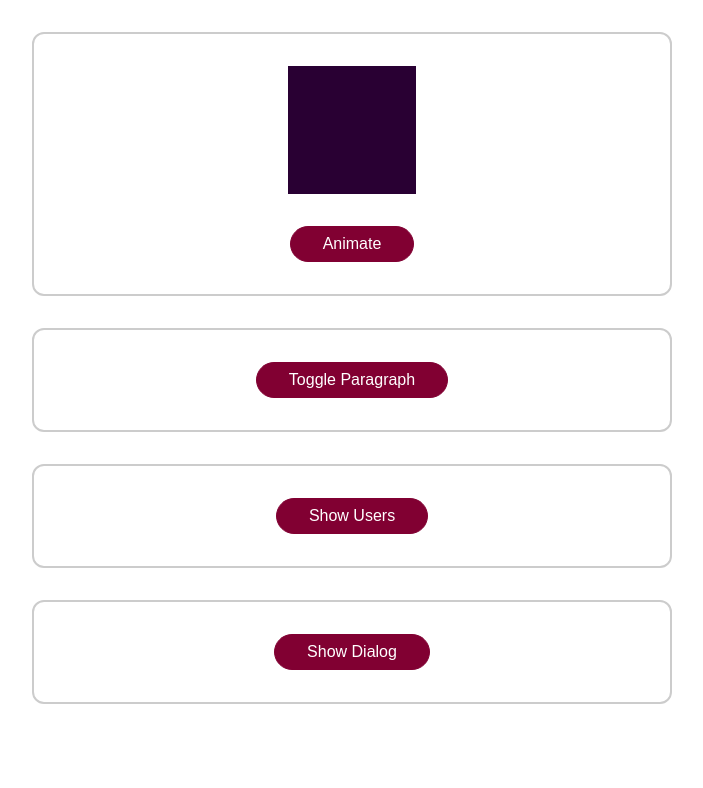
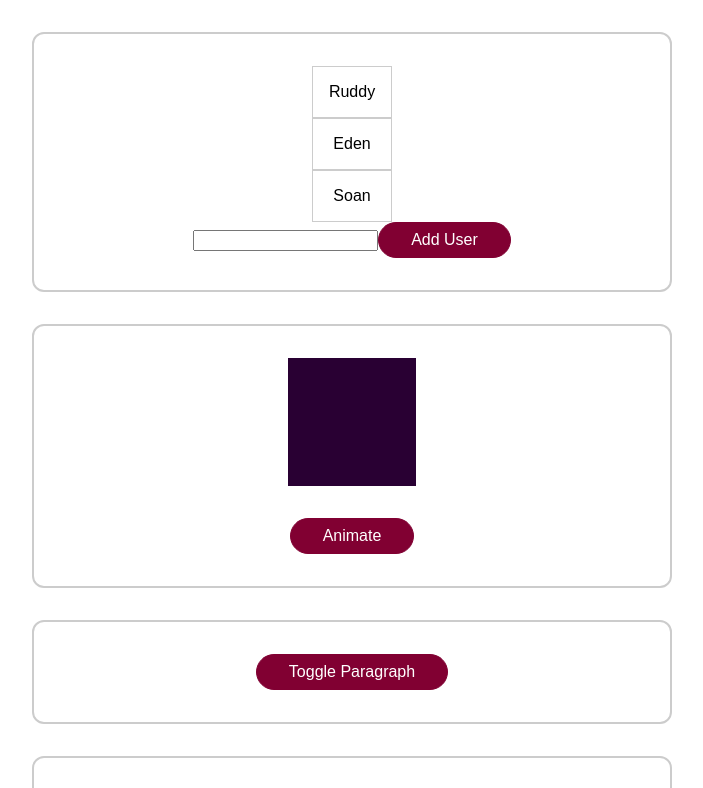
Before and after one commit to rpalvair/vue-formation, a Vue app in the folder animations-01-starting-setup/: page / in a window 1280 px wide. Shown: the top 788 px of the page, without its empty margins (288-991 px from the left). Built offline with nearby package versions, Linux system fonts and the light colour scheme.

Commit message:
feat : Transitions with list

```diff
--- a/animations-01-starting-setup/src/App.vue
+++ b/animations-01-starting-setup/src/App.vue
@@ -1,4 +1,7 @@
 <template>
+  <div class="container">
+    <users-list></users-list>
+  </div>
   <div class="container">
     <div class="block" :class="{ animate: animatedBlock }"></div>
     <button @click="animateBlock">Animate</button>
@@ -35,7 +38,9 @@
 </template>
 
 <script>
+import UsersList from './components/UsersList.vue';
 export default {
+  components: { UsersList },
   data() {
     return {
       dialogIsVisible: false,
--- /dev/null
+++ b/animations-01-starting-setup/src/components/UsersList.vue
@@ -0,0 +1,66 @@
+<template>
+  <transition-group tag="ul" name="user-list">
+    <li v-for="user in users" :key="user" @click="removeUser(user)">
+      {{ user }}
+    </li>
+  </transition-group>
+  <div>
+    <input type="text" ref="userInput" />
+    <button @click="addUser">Add User</button>
+  </div>
+</template>
+
+<script>
+export default {
+  data() {
+    return {
+      users: ['Ruddy', 'Eden', 'Soan'],
+    };
+  },
+  methods: {
+    addUser() {
+      const enteredUserName = this.$refs.userInput.value;
+      console.log('enteredUserName', enteredUserName);
+      this.users.unshift(enteredUserName);
+      this.$refs.userInput.value = '';
+    },
+    removeUser(user) {
+      this.users = this.users.filter((usr) => usr !== user);
+    },
+  },
+};
+</script>
+<style scoped>
+ul {
+  list-style: none;
+  margin: 0;
+  padding: 0;
+}
+li {
+  border: 1px solid #ccc;
+  padding: 1rem;
+  text-align: center;
+}
+
+.user-list-enter-from {
+  opacity: 0;
+  transform: translateX(-30px);
+}
+.user-list-enter-active {
+  transition: all 0.3s ease-out;
+}
+.user-list-enter-to,
+.user-list-leave-from {
+  opacity: 1;
+  transform: translateX(0);
+}
+
+.user-list-leave-active {
+  transition: all 0.3s ease-in;
+}
+
+.user-list-leave-to {
+  opacity: 0;
+  transform: translateX(30px);
+}
+</style>
```
